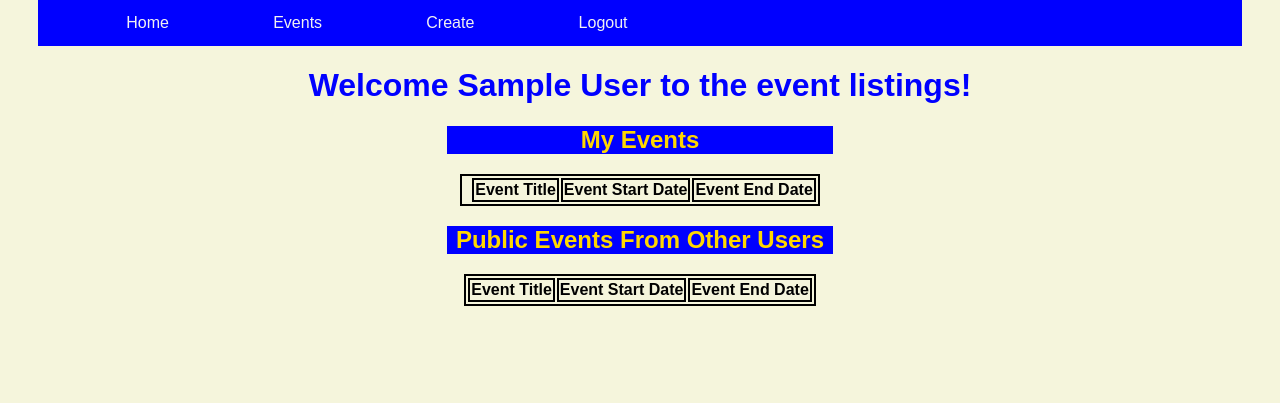
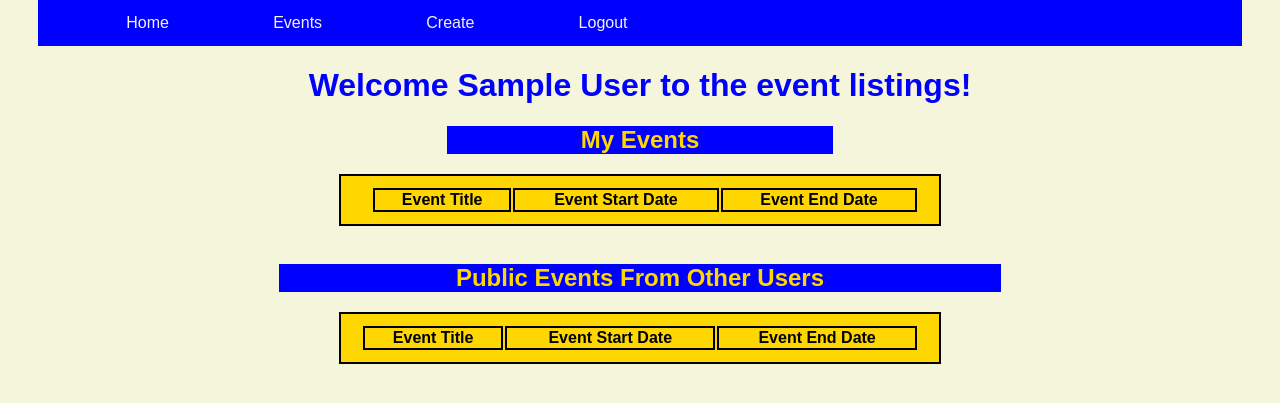
Before and after one commit to telsitamuzi/PythonApp, a Flask app: page /events in a window 1280 px wide. Shown: the part 38-441 px from the top of the page. Run offline with Flask 2, Linux system fonts and the light colour scheme; the visitor is signed in with stand-in values (Sample User, id 1); data that the repository does not hold is empty; some libraries are stand-ins or nearby versions.

Commit message:
Styled the tables in the events page

```diff
--- a/static/main.css
+++ b/static/main.css
@@ -16,6 +16,11 @@ h2{
     text-align: center;
     margin-left: 34%;
     margin-right: 34%;
+}
+
+.publicEvents{
+    margin-right: 20%;
+    margin-left: 20%;
 }
 
 .nav-table a {
@@ -119,3 +124,10 @@ input[type=text], input[type=password] {
 button:hover {
 box-shadow: 0 8px 16px 0 rgba(0,0,0,0.2), 0 6px 20px 0 rgba(0,0,0,0.19);
 }
+
+/* Events Page */
+table{
+    background-color: Gold;
+    width: 50%;
+    padding: 10px 20px;
+}
--- a/templates/events.html
+++ b/templates/events.html
@@ -9,8 +9,6 @@
          <link rel="stylesheet" href='static/main.css'>
          <script type="text/javascript" src="{{ url_for('static', filename='index.js') }}"></script>
 
-        <script src="https://code.jquery.com/jquery-1.12.4.js"></script>
-    <script src="https://code.jquery.com/ui/1.12.1/jquery-ui.js"></script>
     </head>
     <body>
        <div class="nav-table">
@@ -66,7 +64,8 @@
             {% endfor %}
         </table>
 
-        <h2>Public Events From Other Users</h2>
+        <br>
+        <h2 class="publicEvents">Public Events From Other Users</h2>
        <table style="border: 2px solid black; margin: 0 auto">
              <tr>
                 <th style="border: 2px solid black">Event Title</th>
@@ -74,7 +73,7 @@
                 <th style="border: 2px solid black">Event End Date</th>
              </tr>
 
-             {% for public_event in public_events %}
+            {% for public_event in public_events %}
            <tr>
                 <td><a href="{{ url_for('get_event', event_id=public_event.id) }}">{{ public_event.event_name }}</a></td>
                 <td>{{ public_event.start_date }}</td>
```
